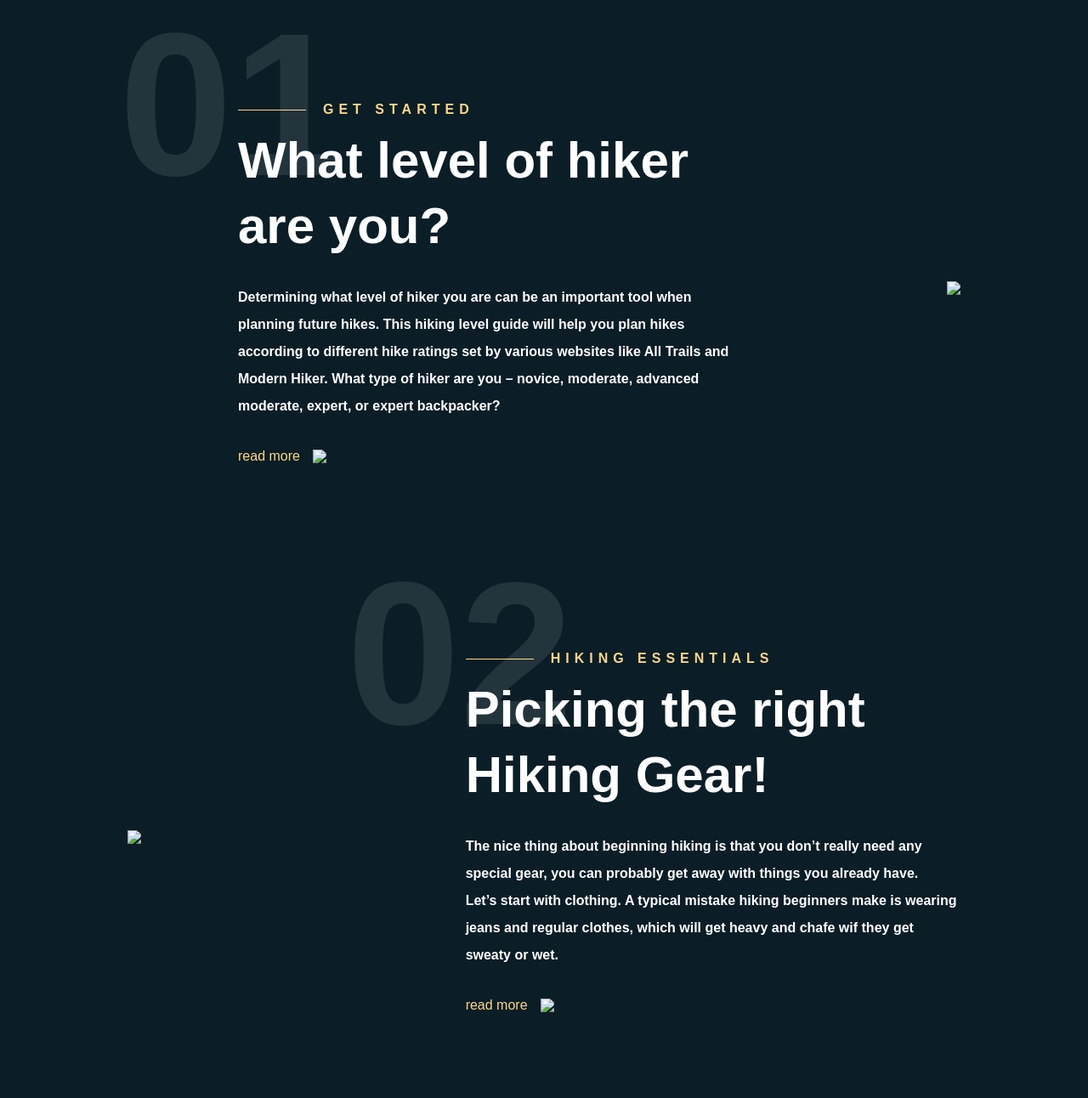
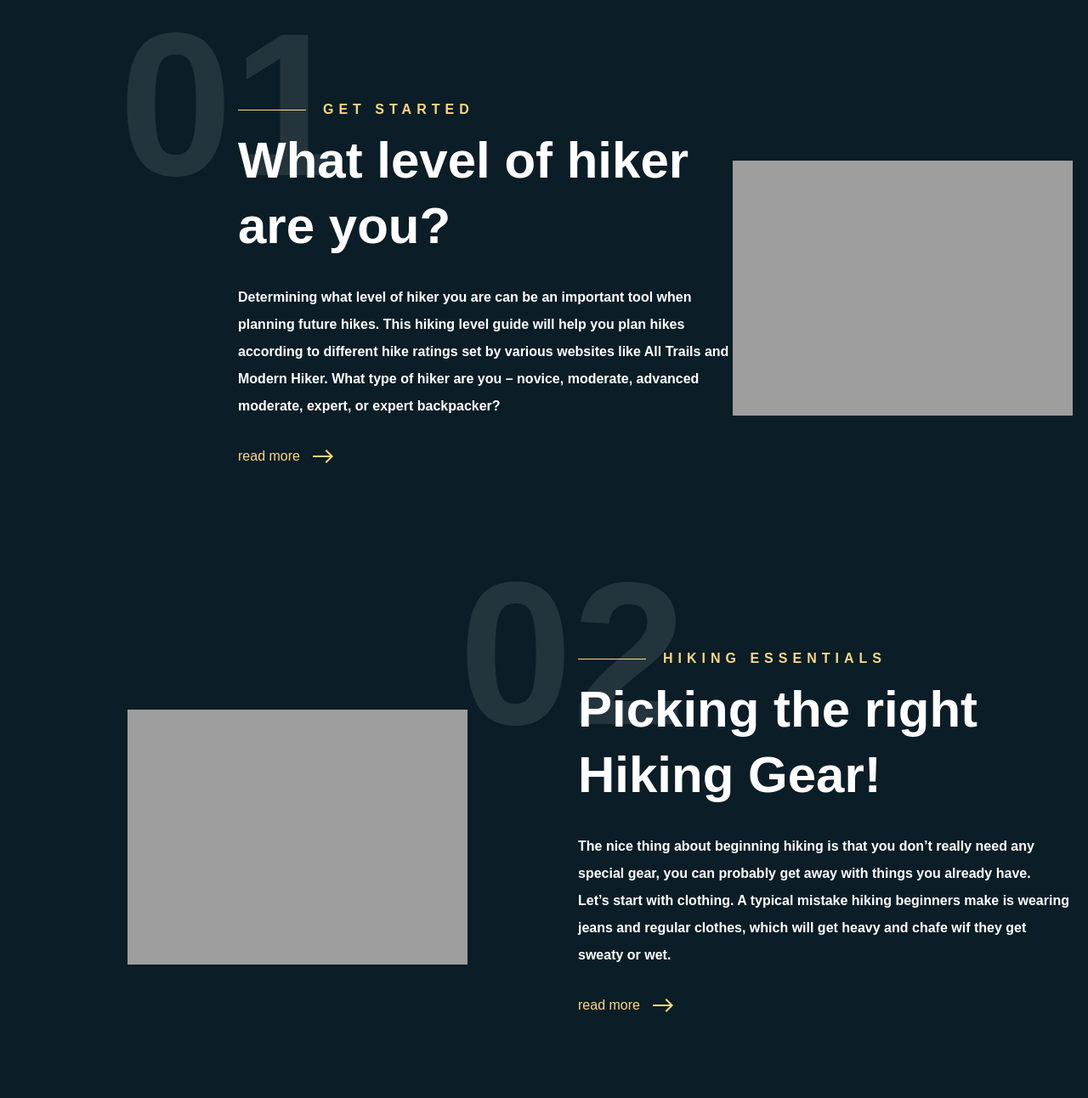
Before and after one commit to somelli/MNTN, a plain HTML site: page index.html in a window 1280 px wide. Shown: the part 1115-2407 px from the top of the page at 85% size. Drawn offline with Linux system fonts and the light colour scheme; the site is published under a folder, as on GitHub Pages, so addresses that start at the root find nothing; a web font is replaced by a local one.

Commit message:
Update index.html

```diff
--- a/index.html
+++ b/index.html
@@ -26,7 +26,7 @@
             </div>
 
             <button type="button" class="registration">
-                <img src="/картинки/account.svg">
+                <img src="картинки/account.svg">
                 <p>Account</p>
             </button>
         </div>
@@ -84,7 +84,7 @@ moderate, expert, or expert backpacker?</pre>
                 <a href="#" class="read_more">
 
                     <p>read more</p>
-                    <img src="/картинки/arrow.svg">
+                    <img src="картинки/arrow.svg">
 
                 </a>
 
@@ -92,7 +92,7 @@ moderate, expert, or expert backpacker?</pre>
 
             <div class="block_foto">
 
-                <img src="/картинки/01.svg" class="img_block">
+                <img src="картинки/01.svg" class="img_block">
 
             </div>
 
@@ -103,7 +103,7 @@ moderate, expert, or expert backpacker?</pre>
 
             <div class="block_foto">
 
-                <img src="/картинки/02.svg" class="img_block">
+                <img src="картинки/02.svg" class="img_block">
 
             </div>
 
@@ -133,7 +133,7 @@ sweaty or wet.</pre>
                 <a href="#" class="read_more">
 
                     <p>read more</p>
-                    <img src="/картинки/arrow.svg">
+                    <img src="картинки/arrow.svg">
 
                 </a>
 
@@ -169,7 +169,7 @@ at the junction..</pre>
                 <a href="#" class="read_more">
 
                     <p>read more</p>
-                    <img src="/картинки/arrow.svg">
+                    <img src="картинки/arrow.svg">
 
                 </a>
 
@@ -177,7 +177,7 @@ at the junction..</pre>
 
             <div class="block_foto">
 
-                <img src="/картинки/03.svg" class="img_block">
+                <img src="картинки/03.svg" class="img_block">
 
             </div>
 
@@ -191,7 +191,7 @@ at the junction..</pre>
 
             <div class="footer_left_top">
 
-                <img src="/картинки/Logo.svg">
+                <img src="картинки/Logo.svg">
 
                 <pre class="footer_text">Get out there & discover your next
 slope, mountain & destination!</pre>
```
